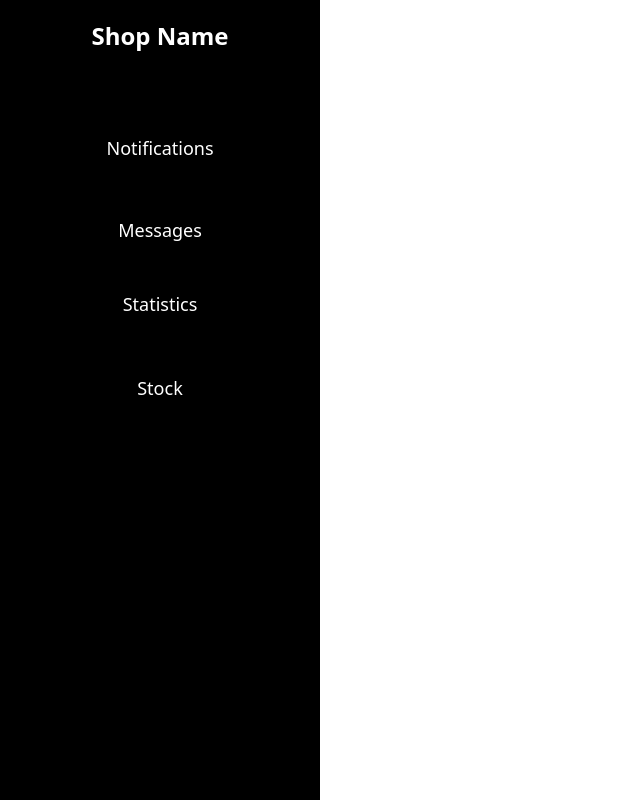
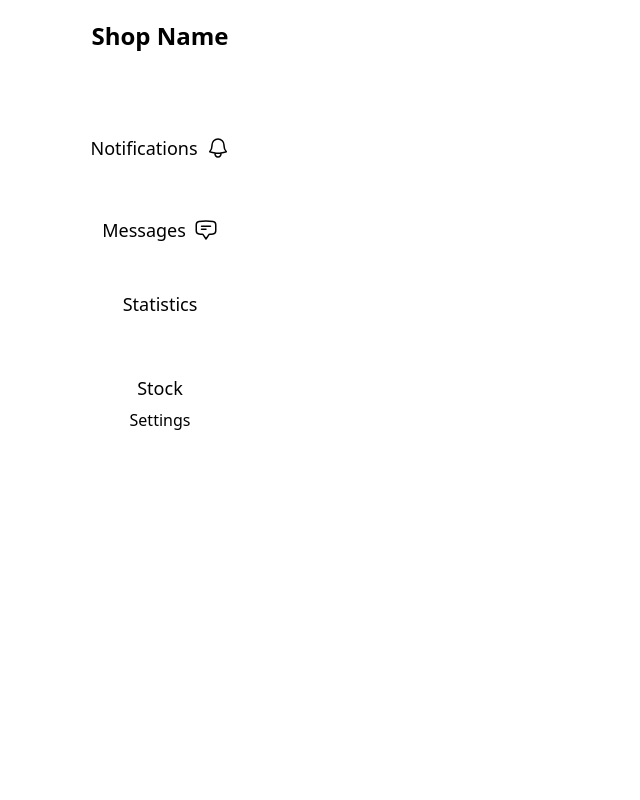
Before and after one commit to 120lennox/farm-basket-frontend, a Next.js app in the folder farmbasket/: page /dashboard in a window 1280 px wide. Shown: the whole page, without its empty margins (0-640 px from the left). Built offline with nearby package versions, Linux system fonts and the light colour scheme.

Commit message:
adding icons

```diff
--- a/farmbasket/app/dashboard/components/sidebar.tsx
+++ b/farmbasket/app/dashboard/components/sidebar.tsx
@@ -1,23 +1,29 @@
 import Link from "next/link"
+import { BellIcon,ChatBubbleBottomCenterTextIcon } from "@heroicons/react/24/outline"
 
 export default function Sidebar(){
     return <div>
-            <div className="text-white ">
+            <div className="text-black ">
                 <div className="flex items-center justify-center  text-2xl font-bold mb-6 ">
                     Shop Name
                 </div>
                 <div>
-                    <div className="flex items-center justify-center space-x-2 h-36 text-lg text-white">
-                        <Link href="/notification">Notifications</Link>
+                    <div className="flex items-center justify-center space-x-2 h-36 text-lg text-black">
+                        <Link href="/dashboard/notification">Notifications</Link>
+                        <BellIcon className='w-6 h-6'/>
                     </div>
-                    <div className="flex items-center justify-center h-5 space-x-2 text-lg text-white">
+                    <div className="flex items-center justify-center h-5 space-x-2 text-lg text-black">
                        <Link href="/messages">Messages</Link>
+                       <ChatBubbleBottomCenterTextIcon className="w-6 h-6" />
                     </div>
-                <div className="flex items-center justify-center h-32 space-x-2 text-lg text-white">
+                <div className="flex items-center justify-center h-32 space-x-2 text-lg text-black">
                         <Link href="/statistics">Statistics</Link>
                     </div>
-                    <div className="flex items-center justify-center h-10 space-x-2 text-lg text-white ">
+                    <div className="flex items-center justify-center h-10 space-x-2 text-lg text-black ">
                     <Link href ="/stock">Stock</Link>
+                </div>
+                <div className="flex item-center justify-center text-black">
+                    <Link href="/settings">Settings</Link>
                 </div>
             </div>
             </div>
--- a/farmbasket/app/dashboard/page.tsx
+++ b/farmbasket/app/dashboard/page.tsx
@@ -4,7 +4,7 @@ export default function dashboard(){
     return <div>
             <div>
               <div className="flex flex-row">
-                  <div className="bg-black h-screen w-3/12">
+                  <div className="bg-white h-screen w-3/12">
                     <div className="mx-4 mt-5">
                      <Sidebar />
                     </div>
```
